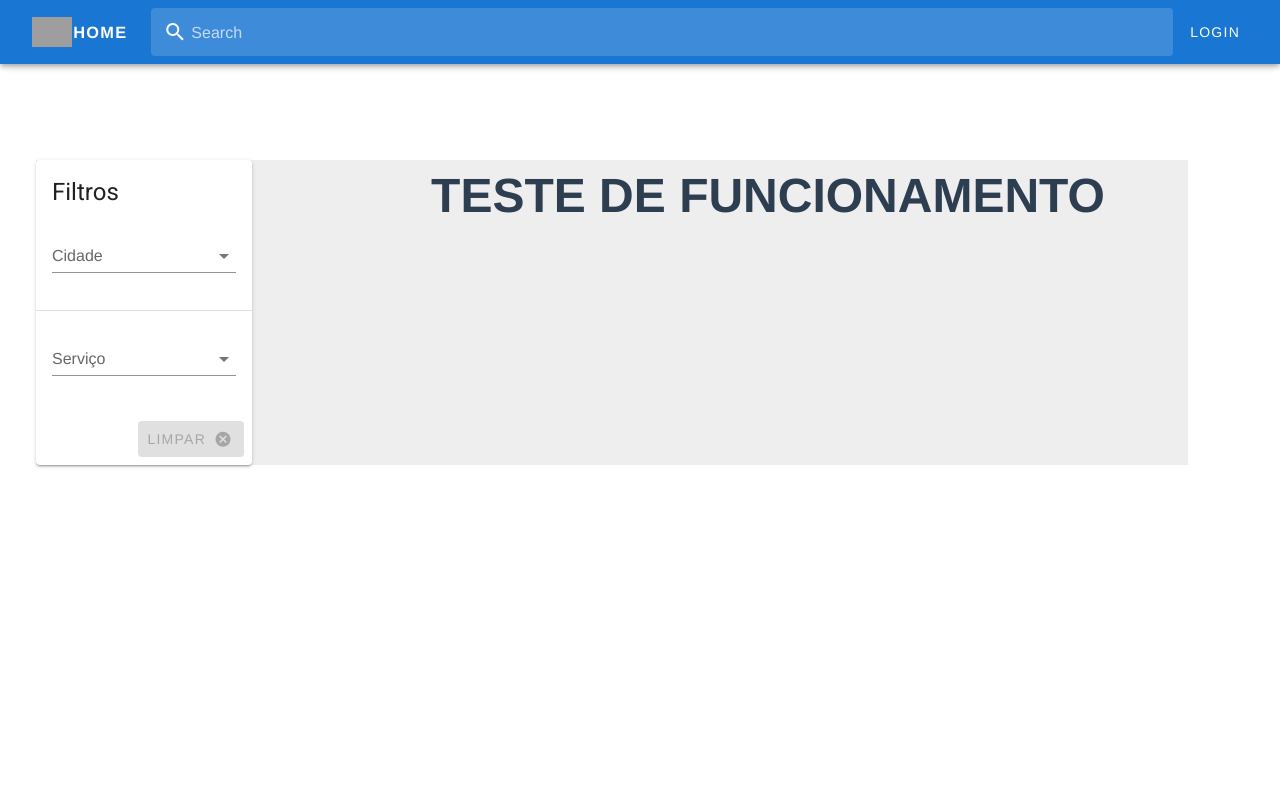
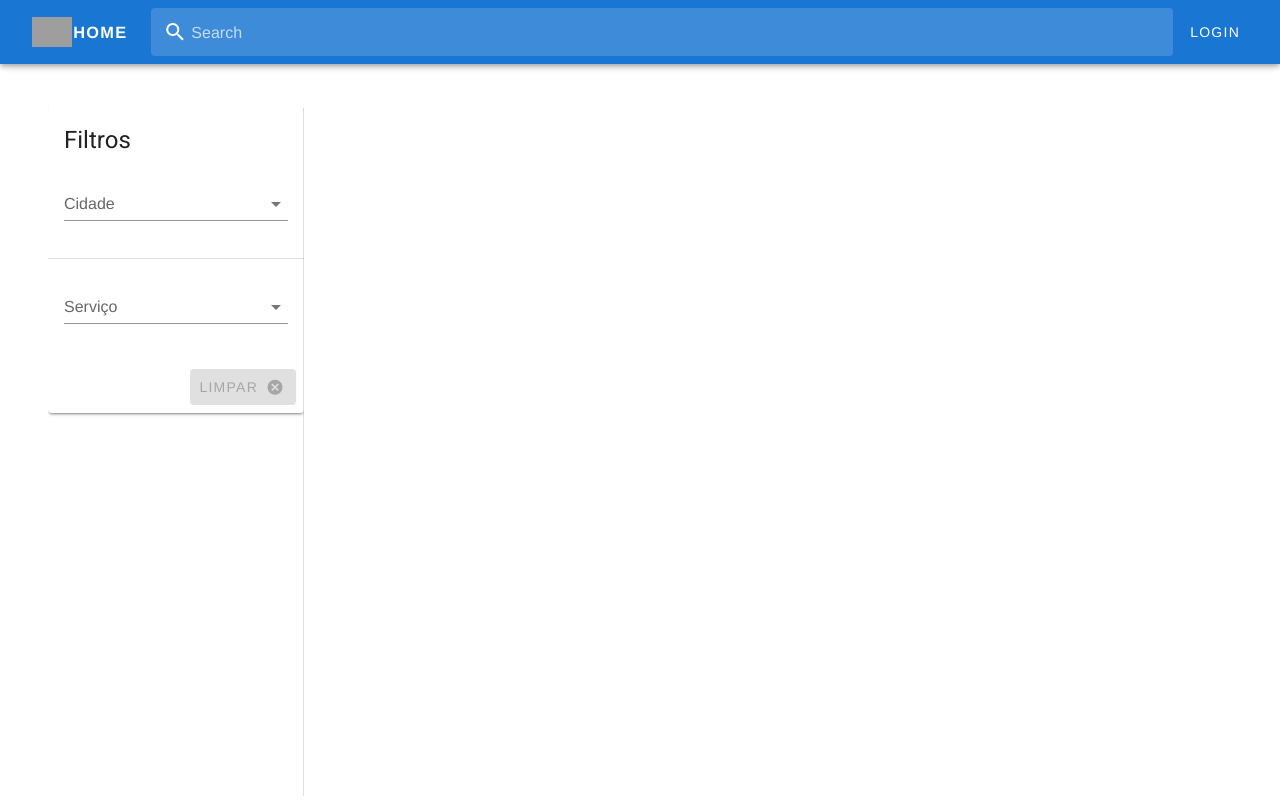
Before and after one commit to dmug1/brworks, a Vue app in the folder app-brworks/: page / in a window 1280 px wide. Shown: the top 800 px of the page. Built offline with nearby package versions, Linux system fonts and the light colour scheme; grey boxes are pictures that could not be loaded.

Commit message:
add navigation drawer

```diff
--- a/app-brworks/src/App.vue
+++ b/app-brworks/src/App.vue
@@ -1,6 +1,7 @@
 <template>
   <v-app>
     <NavBar />
+    <SideBar />
     <v-content>
       <MainBlock />
     </v-content>
@@ -10,12 +11,14 @@
 <script>
 import NavBar from "./components/NavBar.vue";
 import MainBlock from "./components/MainBlock.vue";
+import SideBar from "./components/SideBar.vue";
 
 export default {
   name: "App",
 
   components: {
     NavBar,
+    SideBar,
     MainBlock
   },
 
--- a/app-brworks/src/components/MainBlock.vue
+++ b/app-brworks/src/components/MainBlock.vue
@@ -1,25 +1,19 @@
 <template>
   <div id="MainBlock" class="row">
-       <SideBar class="col-1-of-4"/>
-       <ContentBlock class="col-3-of-4"/>
-
+    <ContentBlock class="col-3-of-4" />
   </div>
 </template>
 
 <script>
-    import SideBar from './SideBar.vue'
-    import ContentBlock from './ContentBlock.vue'
+import ContentBlock from "./ContentBlock.vue";
 
 export default {
-        name: 'mainblock',
+  name: "mainblock",
   components: {
-            SideBar,
     ContentBlock
   }
-    }
-
+};
 </script>
 
 <style>
-
 </style>
--- a/app-brworks/src/components/SideBar.vue
+++ b/app-brworks/src/components/SideBar.vue
@@ -1,9 +1,7 @@
 <template>
-  <div id="SideBar">
+  <v-navigation-drawer>
     <v-card color=" lighten-2">
-      <v-card-title class="headline lighten-3">
-        Filtros
-      </v-card-title>
+      <v-card-title class="headline lighten-3">Filtros</v-card-title>
 
       <v-card-text>
         <v-autocomplete
@@ -37,17 +35,13 @@
 
       <v-card-actions>
         <v-spacer></v-spacer>
-        <v-btn
-          :disabled="!cidade"
-          color="grey darken-3"
-          @click="(cidade = null), (servico = null)"
-        >
+        <v-btn :disabled="!cidade" color="grey darken-3" @click="(cidade = null), (servico = null)">
           Limpar
           <v-icon right>mdi-close-circle</v-icon>
         </v-btn>
       </v-card-actions>
     </v-card>
-  </div>
+  </v-navigation-drawer>
 </template>
 
 <script>
```
Lines whose indentation alone changed are shown as unchanged.
